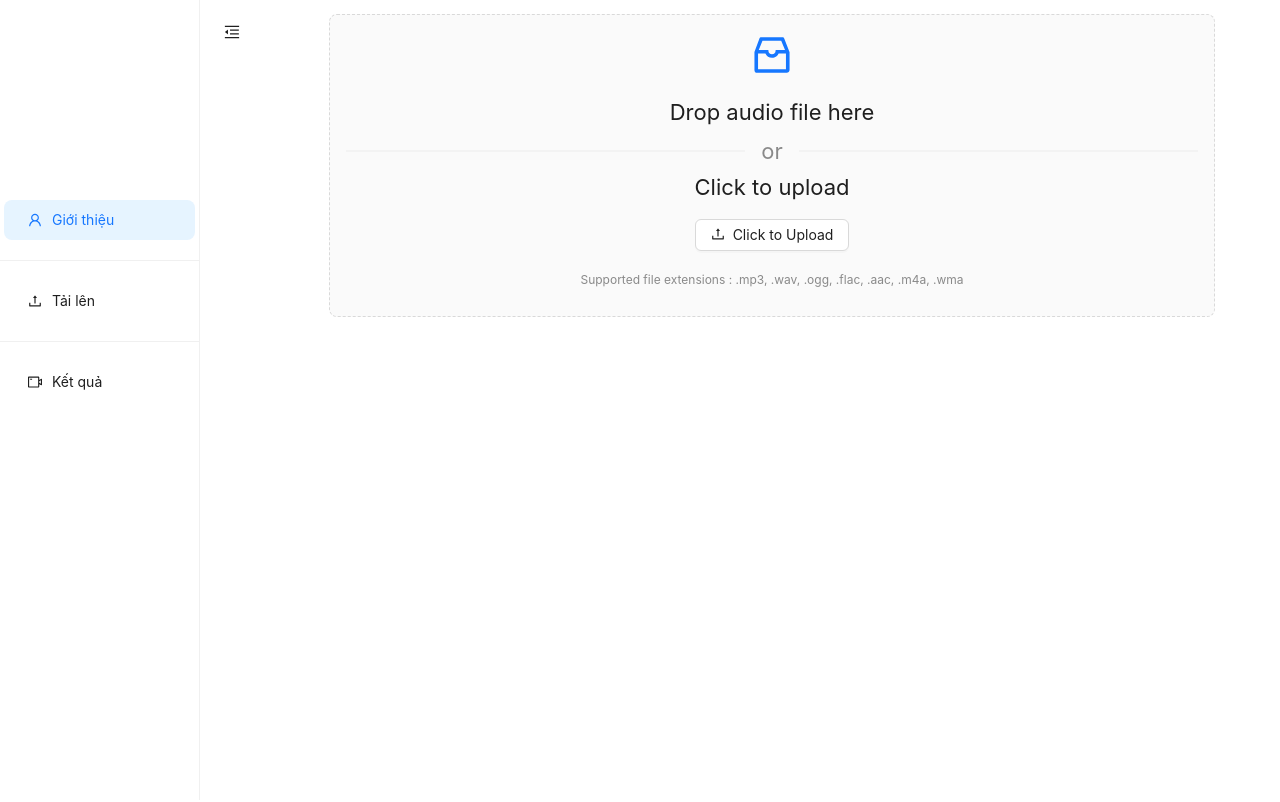
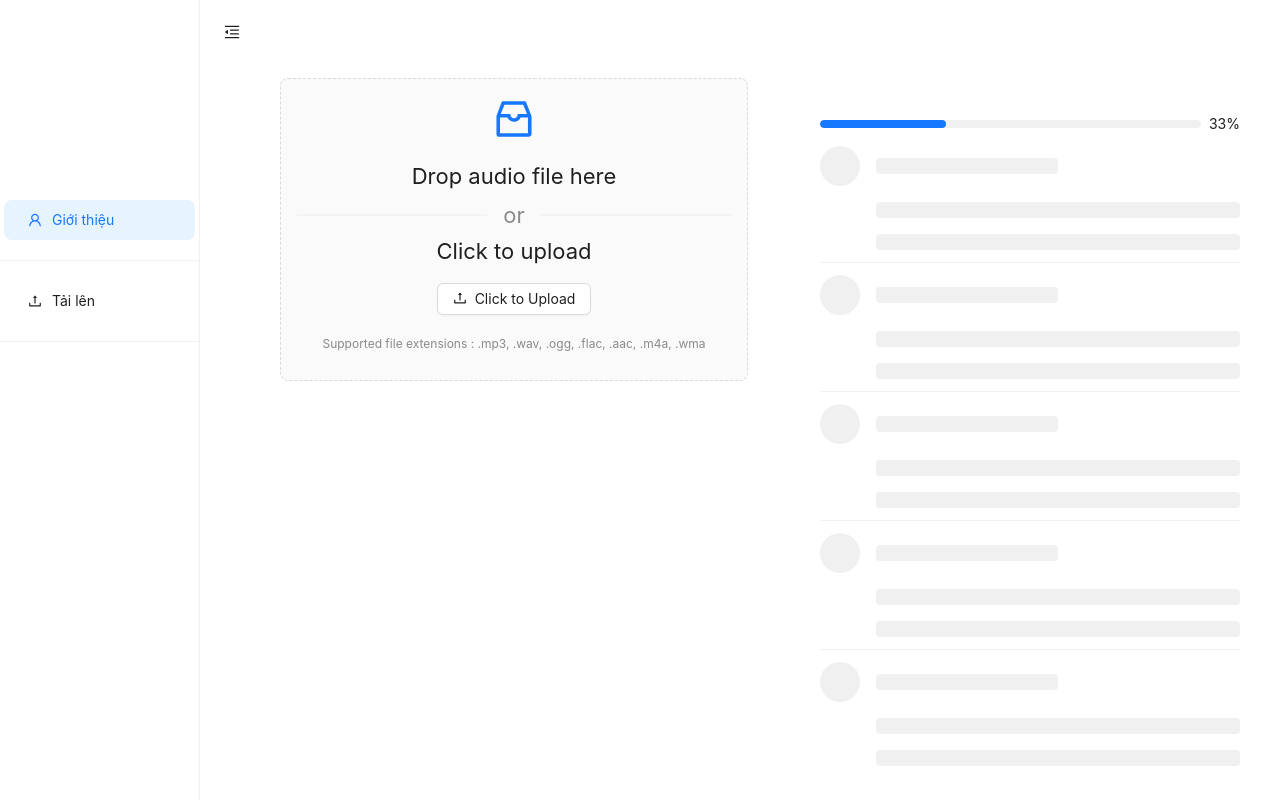
Before and after one commit to duc-max/audio-2-text, a React (Vite) app: page /upload in a window 1280 px wide. Built offline with nearby package versions, Linux system fonts and the light colour scheme.

Commit message:
applied content loading progress bar

```diff
--- a/package.json
+++ b/package.json
@@ -17,8 +17,10 @@
     "json-server": "^1.0.0-beta.1",
     "react": "^18.3.1",
     "react-dom": "^18.3.1",
+    "react-router-dom": "^6.26.0",
     "react-icons": "^5.2.1",
-    "react-router-dom": "^6.26.0"
+    "wavesurfer.js": "^7.8.2",
+    "@wavesurfer/react": "^1.0.7"
   },
   "devDependencies": {
     "@types/react": "^18.3.3",
--- a/src/App.jsx
+++ b/src/App.jsx
@@ -16,13 +16,23 @@ function App() {
   return (
     <Provider>
       <Router>
-        <Layout style={{ background: colorBgContainer, height: "100vh" , width: '100vw' ,paddingBottom:'100px'}}>
-
-          <Navbar />
-          <Carou />
+        <Layout
+          style={{
+            background: colorBgContainer,
+            height: "100vh",
+            width: "100vw",
+            position: "relative",
+            zIndex: 1,
+          }}
+        >
+          <Navbar style={{ zIndex: 2 }} />
+          <Carou style={{ zIndex: 1 }} />
           <Layout
             style={{
               background: colorBgContainer,
+              paddingTop: "64px",
+              position: "relative",
+              zIndex: 0,
             }}
           >
             <Routes>
--- a/src/components/Converter.jsx
+++ b/src/components/Converter.jsx
@@ -1,28 +1,92 @@
-import React from "react";
 const { Content } = Layout;
 import { Layout, theme } from "antd";
-import { useContext } from "react";
+import { useContext, useEffect, useState } from "react";
 import { Context } from "../context/Context";
-import { Avatar, List, Skeleton, Switch } from "antd";
-const listData = Array.from({
-  length: 3,
-}).map((_, i) => ({
-  href: "https://ant.design",
-  title: `file name.mp3`,
-  avatar: `https://api.dicebear.com/7.x/miniavs/svg?seed=${i}`,
-  description: ["Emotions", "Happy"],
-  content:
-    "We supply a series of design principles, practical patterns and high quality design resources (Sketch and Axure), to help people create their product prototypes beautifully and efficiently.",
-}));
+import { Avatar, List, Skeleton, Progress, Row, Col } from "antd";
+import Detailed from "./others/Modal";
+const dataset1 = [
+  {
+    filename: "happy_01.wav",
+    emotions: [
+      { emotion: "Happiness", value: "90%" },
+      { emotion: "Neutral", value: "10%" },
+    ],
+    transcription: "I just received the best news ever!",
+  },
+  {
+    filename: "sad_01.wav",
+    emotions: [
+      { emotion: "Sadness", value: "85%" },
+      { emotion: "Neutral", value: "15%" },
+    ],
+    transcription: "I'm feeling really down today.",
+  },
+  {
+    filename: "angry_01.wav",
+    emotions: [
+      { emotion: "Anger", value: "95%" },
+      { emotion: "Neutral", value: "5%" },
+    ],
+    transcription: "This situation is completely unacceptable.",
+  },
+  {
+    filename: "fear_01.wav",
+    emotions: [
+      { emotion: "Fear", value: "80%" },
+      { emotion: "Neutral", value: "20%" },
+    ],
+    transcription: "I'm really scared about what's happening.",
+  },
+  {
+    filename: "surprise_01.wav",
+    emotions: [
+      { emotion: "Surprise", value: "90%" },
+      { emotion: "Neutral", value: "10%" },
+    ],
+    transcription: "Wow, I didn't see that coming at all!",
+  },
+];
 
 function Converter() {
   const {
     token: { colorBgContainer, borderRadiusLG },
   } = theme.useToken();
-  const { loading, setLoading } = useContext(Context);
-  const onChange = (checked) => {
-    setLoading(!checked);
+  const {
+    loading,
+    setLoading,
+    setOpen,
+    selectedDetail,
+    setSelectedDetail,
+    percentage,
+    setPercentage,
+  } = useContext(Context);
+
+  useEffect(() => {
+    if (loading) {
+      const loadApi = () => {
+        let currentPercentage = 0;
+        const intervalId = setInterval(() => {
+          const increment =
+            Math.floor(Math.random() * 10) !== 0
+              ? Math.floor(Math.random() * 10)
+              : 1;
+          currentPercentage += increment;
+          if (currentPercentage > 100) {
+            currentPercentage = 100;
+          }
+          setPercentage(currentPercentage);
+          console.log("Percentage:", currentPercentage);
+          if (currentPercentage >= 100) {
+            clearInterval(intervalId);
+            setLoading(false);
+          }
+        }, 1000); // Fixed interval of 1000 milliseconds (1 second)
       };
+
+      loadApi();
+    }
+  }, [loading]);
+
   return (
     <Content
       style={{
@@ -31,36 +95,52 @@ function Converter() {
     >
       <div
         style={{
-          padding: 24,
           minHeight: 360,
           background: colorBgContainer,
           borderRadius: borderRadiusLG,
+          padding: 24,
         }}
       >
-        <Switch
-          checked={!loading}
-          onChange={onChange}
-          style={{
-            marginBottom: 16,
-          }}
-        />
+        {loading ? <Progress percent={percentage} /> : ""}
+        <Row gutter={[16, 16]}>
+          <Col xs={24} sm={24} md={24}>
             <List
               itemLayout="vertical"
-          size="large"
-          dataSource={listData}
-          renderItem={(item) => (
-            <List.Item key={item.title}>
-              <Skeleton loading={loading} active avatar>
+              size="default"
+              dataSource={dataset1}
+              renderItem={(item, i) => (
+                <List.Item key={i}>
+                  <Skeleton loading={loading == true} active avatar paragraph>
                     <List.Item.Meta
-                  avatar={<Avatar src={item.avatar} />}
-                  title={<a href={item.href}>{item.title}</a>}
-                  description={`${item.description[0]} : ${item.description[1]}`}
+                      avatar={
+                        <Avatar
+                          src={`https://api.dicebear.com/7.x/miniavs/svg?seed=${i}`}
                         />
-                {item.content}
+                      }
+                      title={
+                        <a
+                          onClick={() => {
+                            setOpen(!open);
+                            setSelectedDetail(item);
+                          }}
+                        >
+                          {item.filename}
+                        </a>
+                      }
+                      description={item.emotions
+                        .map((e) => e.emotion)
+                        .join(", ")}
+                    />
+                    {item.transcription}
                   </Skeleton>
+                  {selectedDetail && (
+                    <Detailed emotions={selectedDetail.emotions} />
+                  )}
                 </List.Item>
               )}
             />
+          </Col>
+        </Row>
       </div>
     </Content>
   );
--- a/src/components/Input.jsx
+++ b/src/components/Input.jsx
@@ -5,23 +5,28 @@ const { Dragger } = Upload;
 const { Content } = Layout;
 import { Layout, theme } from "antd";
 import { create, ConverterType } from "@alexanderolsen/libsamplerate-js";
-import { useContext} from "react";
+import { useContext, useEffect } from "react";
 import { Context } from "../context/Context";
 import AudioPlayer from "./others/AudioPlay";
+import Converter from "./Converter";
 
+const Input = () => {
+  // const { fetchData } = useContext(Context);
   const props = {
     name: "file",
     action: "https://660d2bd96ddfa2943b33731c.mockapi.io/api/upload",
     accept: ".mp3, .wav, .ogg, .flac, .aac, .m4a, .wma",
     onChange(info) {
       const { status } = info.file;
+      // fetchData(info.file)
       if (status !== "uploading") {
         console.log(info.file, info.fileList);
         let reader = new FileReader();
         reader.onload = async (e) => {
           const arrayBuffer = e.target.result;
           console.log(arrayBuffer);
-        const audioContext = new (window.AudioContext || window.AudioContext)();
+          const audioContext = new (window.AudioContext ||
+            window.AudioContext)();
           try {
             const audioBuffer = await audioContext.decodeAudioData(arrayBuffer);
             const sampleRate = audioBuffer.sampleRate;
@@ -45,6 +50,10 @@ const props = {
             const inputData = audioBuffer.getChannelData(0); // Assuming mono audio
             const resampledData = src.simple(inputData);
             src.destroy(); // Clean up
+            setUploadedFile({
+              fileName: info.file.name,
+              audioSrc: URL.createObjectURL(info.file.originFileObj),
+            });
 
             console.log(`Resampled data length: ${resampledData.length}`);
             console.log(`Resampled sample rate: ${outputSampleRate} Hz`);
@@ -65,7 +74,6 @@ const props = {
     },
   };
 
-const Input = () => {
   let { uploadedFile, setUploadedFile } = useContext(Context);
   const {
     token: { colorBgContainer, borderRadiusLG },
@@ -75,6 +83,8 @@ const Input = () => {
     setUploadedFile(null);
   };
   return (
+    <Row gutter={[16, 16]}>
+    <Col xs={12} md={12} xl={12}>
       <Content
         style={{
           margin: "14px 16px 0",
@@ -82,8 +92,11 @@ const Input = () => {
           background: colorBgContainer,
         }}
       >
-      <Row>
+        <Row justify="center">
           <Col
+            xs={24}
+            md={24}
+            xl={24}
             style={{
               margin: "0px auto",
               minHeight: 360,
@@ -152,6 +165,11 @@ const Input = () => {
           </Col>
         </Row>
       </Content>
+    </Col>
+    <Col xs={12} md={12} xl={12}>
+      <Converter />
+    </Col>
+  </Row>
   );
 };
 export default Input;
--- a/src/components/Navbar.jsx
+++ b/src/components/Navbar.jsx
@@ -22,6 +22,7 @@ function Navbar() {
       trigger={null}
       collapsible
       collapsed={collapsed}
+      position="fixed"
       theme="light"
       style={{ position: "relative", height: "100vh" }}
     >
@@ -39,9 +40,6 @@ function Navbar() {
           <Link to="/upload">Tải lên</Link>
         </Menu.Item>
         <Divider solid style={{ margin: "10px 0" }} />
-        <Menu.Item key="3" icon={<VideoCameraOutlined />} style={menuItemStyle}>
-          <Link to="/result">Kết quả</Link>
-        </Menu.Item>
       </Menu>
     </Sider>
   );
--- a/src/components/others/AudioPlay.jsx
+++ b/src/components/others/AudioPlay.jsx
@@ -1,13 +1,14 @@
-import { useRef, useEffect, useContext } from "react";
-import { Slider, Typography, Button, Select } from "antd";
+import { useState, useEffect, useRef, useContext } from "react";
+import WavesurferPlayer from "@wavesurfer/react";
+import { Typography, Button, Select, Slider } from "antd";
 import { IoMdSkipBackward, IoMdSkipForward } from "react-icons/io";
 import { IoVolumeHighOutline, IoVolumeMuteOutline } from "react-icons/io5";
 import { CiPause1, CiPlay1 } from "react-icons/ci";
 import { BiReset } from "react-icons/bi";
 import style from "./AudioPLay.module.css";
-import { Context } from "../../context/Context";
 const { Title } = Typography;
 const { Option } = Select;
+import { Context } from "../../context/Context";
 
 const playbackRates = [0.5, 1, 1.5, 2];
 
@@ -22,120 +23,76 @@ const AudioPlayer = ({ audioSrc, fileName }) => {
     volume,
     setVolume,
     muted,
-    setMuted,
     playbackRate,
     setPlaybackRate,
     sliderVisible,
     setSliderVisible,
   } = useContext(Context);
-
-  const audioRef = useRef(null);
+  const [wavesurfer, setWavesurfer] = useState(null);
   const volumeControlRef = useRef(null);
 
+  const onReady = (ws) => {
+    setWavesurfer(ws);
+    setDuration(ws.getDuration());
+    setPlaying(false);
+  };
+
   useEffect(() => {
-    if (audioRef.current) {
-      const handleLoadedMetadata = () => {
-        setDuration(audioRef.current.duration);
+    if (wavesurfer) {
+      const handleTimeUpdate = () => {
+        setCurrentTime(wavesurfer.getCurrentTime());
       };
 
-      const handleTimeUpdate = () => {
-        setCurrentTime(audioRef.current?.currentTime);
-      };
-
-      audioRef.current.addEventListener("loadedmetadata", handleLoadedMetadata);
-      audioRef.current.addEventListener("timeupdate", handleTimeUpdate);
+      wavesurfer.on("audioprocess", handleTimeUpdate);
+      wavesurfer.on("seek", handleTimeUpdate);
 
       return () => {
-        audioRef.current?.removeEventListener(
-          "loadedmetadata",
-          handleLoadedMetadata
-        );
-        audioRef.current?.removeEventListener("timeupdate", handleTimeUpdate);
+        wavesurfer.un("audioprocess", handleTimeUpdate);
+        wavesurfer.un("seek", handleTimeUpdate);
       };
     }
-  }, []);
-
-  useEffect(() => {
-    const handleClickOutside = (event) => {
-      if (
-        volumeControlRef.current &&
-        !volumeControlRef.current.contains(event.target)
-      ) {
-        setSliderVisible(false);
-      }
-    };
-
-    document.addEventListener("mousedown", handleClickOutside);
-
-    return () => {
-      document.removeEventListener("mousedown", handleClickOutside);
-    };
-  }, []);
+  }, [wavesurfer]);
 
   const togglePlay = () => {
-    if (audioRef.current.paused) {
-      audioRef.current.play();
-      setPlaying(true);
-    } else {
-      audioRef.current.pause();
-      setPlaying(false);
+    if (wavesurfer) {
+      wavesurfer.playPause();
+      setPlaying(!playing);
     }
   };
 
   const handleVolumeChange = (value) => {
     setVolume(value);
-    if (audioRef.current) {
-      audioRef.current.volume = value;
-      if (value === 0) {
-        setMuted(true);
-      } else {
-        setMuted(false);
-      }
+    if (wavesurfer) {
+      wavesurfer.setVolume(value);
     }
   };
 
-  // const toggleMute = () => {
-  //   setMuted(!muted);
-  //   if (audioRef.current) {
-  //     audioRef.current.muted = !muted;
-  //     if (muted) {
-  //       setVolume(1);
-  //       audioRef.current.volume = 1;
-  //     } else {
-  //       setVolume(0);
-  //       audioRef.current.volume = 0;
-  //     }
-  //   }
-  // };
-
   const skipForward = () => {
-    if (audioRef.current) {
+    if (wavesurfer) {
       const newTime = Math.min(currentTime + 10, duration);
-      audioRef.current.currentTime = newTime;
-      setCurrentTime(newTime);
+      wavesurfer.seekTo(newTime / duration);
     }
   };
 
   const skipBackward = () => {
-    if (audioRef.current) {
+    if (wavesurfer) {
       const newTime = Math.max(currentTime - 10, 0);
-      audioRef.current.currentTime = newTime;
-      setCurrentTime(newTime);
+      wavesurfer.seekTo(newTime / duration);
     }
   };
 
   const handlePlaybackRateChange = (value) => {
     setPlaybackRate(value);
-    if (audioRef.current) {
-      audioRef.current.playbackRate = value;
+    if (wavesurfer) {
+      wavesurfer.setPlaybackRate(value);
     }
   };
 
   const resetAudio = () => {
-    if (audioRef.current) {
-      audioRef.current.currentTime = 0;
+    if (wavesurfer) {
+      wavesurfer.seekTo(0);
       setCurrentTime(0);
-      audioRef.current.play();
+      wavesurfer.play();
       setPlaying(true);
     }
   };
@@ -146,21 +103,16 @@ const AudioPlayer = ({ audioSrc, fileName }) => {
 
   return (
     <div style={{ width: "100%", padding: "20px", textAlign: "center" }}>
-      <audio ref={audioRef} src={audioSrc} />
+      <WavesurferPlayer
+        height={100}
+        waveColor=" #6666ff"
+        url={audioSrc}
+        onReady={onReady}
+        onPlay={() => setPlaying(true)}
+        onPause={() => setPlaying(false)}
+      />
 
       <Title level={4}>{fileName}</Title>
-      <Slider
-        min={0}
-        max={duration}
-        value={currentTime}
-        onChange={(value) => {
-          if (audioRef.current) {
-            audioRef.current.currentTime = value;
-            setCurrentTime(value);
-          }
-        }}
-        style={{ marginBottom: "10px" }}
-      />
 
       <div style={{ marginBottom: "10px" }}>
         {new Date(currentTime * 1000).toISOString().substr(11, 8)} /{" "}
--- /dev/null
+++ b/src/components/others/Modal.jsx
@@ -0,0 +1,22 @@
+import { useContext } from "react";
+import { Context } from "../../context/Context";
+import PieChart from "./PieChart";
+import { Modal } from "antd";
+function Detailed(props) {
+  const { open, setOpen } = useContext(Context);
+  return (
+    <Modal
+      title="Modal 1000px width"
+      centered
+      open={open}
+      onOk={() => setOpen(false)}
+      onCancel={() => setOpen(false)}
+      width={1000}
+      height={1000}
+    >
+      <PieChart emotions={props.emotions} />
+    </Modal>
+  );
+}
+
+export default Detailed;
--- a/src/components/others/PieChart.jsx
+++ b/src/components/others/PieChart.jsx
@@ -45,7 +45,7 @@ const PieChart = () => {
   ];
   var config = {
     appendPadding: 50,
-    data: data,
+    data: props.emotions,
     angleField: "value",
     colorField: "type",
     radius: 0.8,
--- a/src/context/Context.jsx
+++ b/src/context/Context.jsx
@@ -1,10 +1,9 @@
 import { useState, createContext, useEffect } from "react";
+
+export const Context = createContext();
 import axios from "axios";
-export const Context = createContext();
-
 function Provider({ children }) {
   const [collapsed, setCollapsed] = useState(false);
-  const [text, setText] = useState(null);
   const [loading, setLoading] = useState(true);
   const [audioCtx, setAudioCtx] = useState(null);
   const [uploadedFile, setUploadedFile] = useState(false);
@@ -14,20 +13,18 @@ function Provider({ children }) {
   const [volume, setVolume] = useState(1);
   const [muted, setMuted] = useState(false);
   const [playbackRate, setPlaybackRate] = useState(1);
+  const [selectedDetail, setSelectedDetail] = useState(null);
+  const [open, setOpen] = useState(false);
   const [sliderVisible, setSliderVisible] = useState(false);
-  useEffect(() => {
-    const fetchData = async () => {
-      const resp = await axios.get("http://localhost:9999/data");
-      setText(resp.data);
-    };
-    fetchData;
-  }, []);
+  const [percentage, setPercentage] = useState(0);
+
+
+
   return (
     <Context.Provider
       value={{
         collapsed,
         setCollapsed,
-        text,
         loading,
         setLoading,
         setAudioCtx,
@@ -48,6 +45,12 @@ function Provider({ children }) {
         setPlaybackRate,
         sliderVisible,
         setSliderVisible,
+        open,
+        setOpen,
+        selectedDetail,
+        setSelectedDetail,
+        percentage,
+        setPercentage,
       }}
     >
       {children}
--- a/src/routes/index.jsx
+++ b/src/routes/index.jsx
@@ -1,11 +1,9 @@
-import Converter from "../components/Converter";
 import Input from "../components/Input";
 import ProductOV from "../components/ProductOV";
 
 const publicRoutes = [
   { path: "/", component: ProductOV },
   { path: "/upload", component: Input },
-  { path: "/result", component: Converter },
 ];
 
 const privateRoutes = [];
```
Also changed, not shown: src/components/Detailed.jsx (deleted, +0 -53 lines), 1 other file (tests, documents, lock files or other folders). Lines whose indentation alone changed are shown as unchanged.
